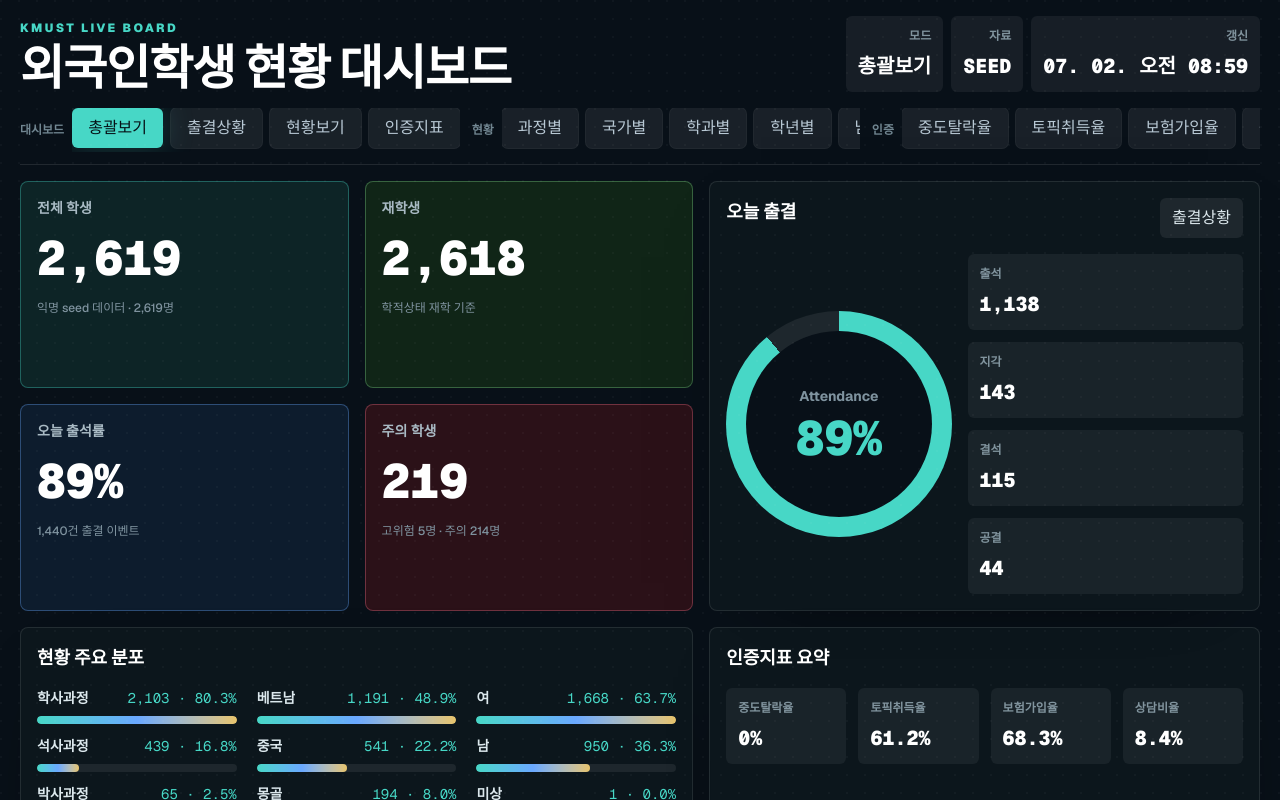
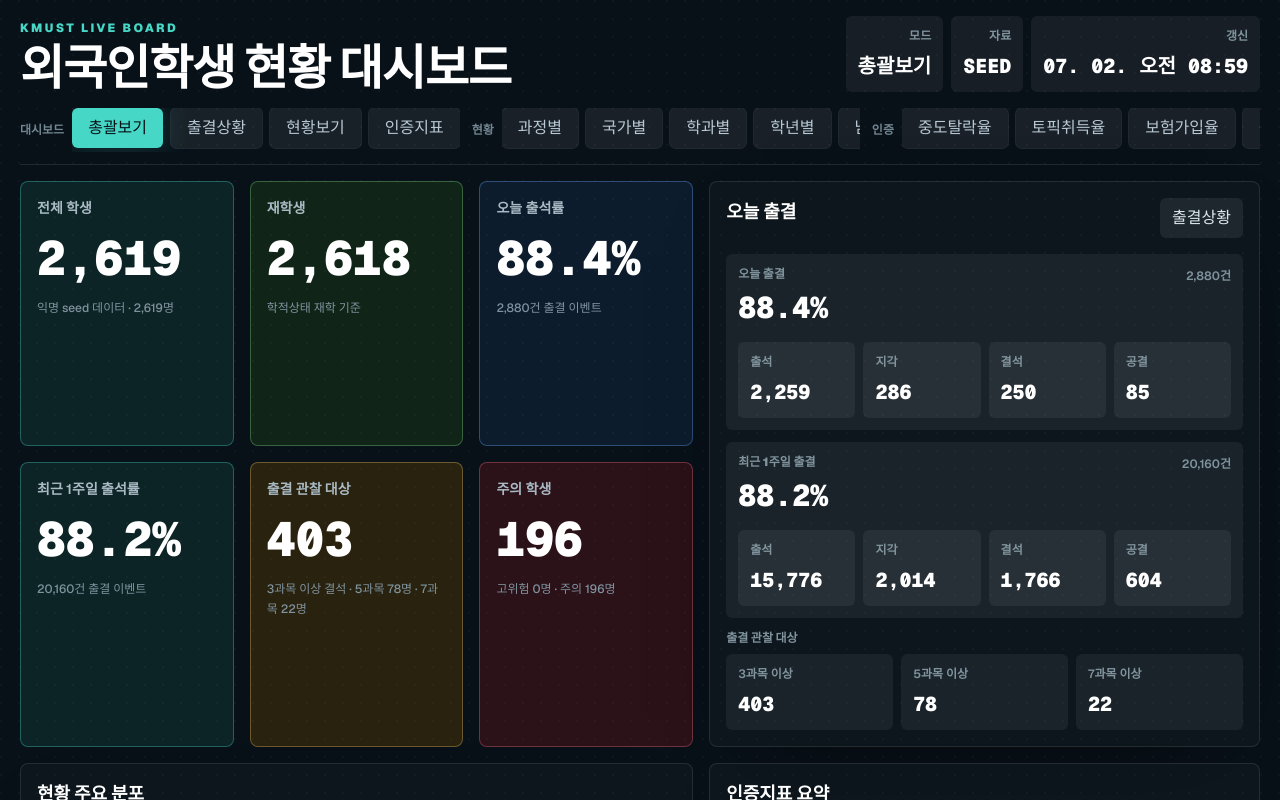
Before and after one commit to kongziac-lab/kmust, a Next.js app: page / in a window 1280 px wide. Built offline with nearby package versions, Linux system fonts and the light colour scheme; a web font is replaced by a local one.

Commit message:
Add attendance observation targets

```diff
--- a/src/app/dashboard-monitor.tsx
+++ b/src/app/dashboard-monitor.tsx
@@ -219,6 +219,69 @@ function Gauge({ value, label }: { value: number; label: string }) {
   );
 }
 
+function AttendanceSummaryBlock({
+  title,
+  rate,
+  total,
+  present,
+  late,
+  absent,
+  excused,
+}: {
+  title: string;
+  rate: number;
+  total: number;
+  present: number;
+  late: number;
+  absent: number;
+  excused: number;
+}) {
+  return (
+    <div className="rounded-md bg-white/6 p-3">
+      <div className="flex items-start justify-between gap-3">
+        <div>
+          <div className="text-xs font-black text-[#81949e]">{title}</div>
+          <div className="mt-2 font-mono text-3xl font-black text-white">{formatPercent(rate)}</div>
+        </div>
+        <div className="shrink-0 text-right text-xs font-semibold leading-5 text-[#7f939f]">
+          {formatNumber(total)}건
+        </div>
+      </div>
+      <div className="mt-4 grid grid-cols-4 gap-2">
+        <MiniStat label="출석" value={formatNumber(present)} />
+        <MiniStat label="지각" value={formatNumber(late)} />
+        <MiniStat label="결석" value={formatNumber(absent)} />
+        <MiniStat label="공결" value={formatNumber(excused)} />
+      </div>
+    </div>
+  );
+}
+
+function AbsenceThresholdSummary({ summary }: { summary: DashboardSummary }) {
+  return (
+    <div className="grid gap-3 sm:grid-cols-3">
+      <MetricTile
+        title="3과목 이상"
+        value={formatNumber(summary.metrics.absenceOver3)}
+        caption="출결 관찰 대상"
+        tone={summary.metrics.absenceOver3 > 0 ? "amber" : "green"}
+      />
+      <MetricTile
+        title="5과목 이상"
+        value={formatNumber(summary.metrics.absenceOver5)}
+        caption="집중 상담 권장"
+        tone={summary.metrics.absenceOver5 > 0 ? "red" : "green"}
+      />
+      <MetricTile
+        title="7과목 이상"
+        value={formatNumber(summary.metrics.absenceOver7)}
+        caption="즉시 확인 대상"
+        tone={summary.metrics.absenceOver7 > 0 ? "red" : "green"}
+      />
+    </div>
+  );
+}
+
 function ProgressRows({
   items,
   limit = 8,
@@ -259,6 +322,45 @@ function ProgressRows({
   );
 }
 
+function AbsenceObservationList({ summary, limit = 8 }: { summary: DashboardSummary; limit?: number }) {
+  const targets = summary.absenceWatchStudents
+    .filter((item) => item.absentCount >= 3)
+    .slice(0, limit);
+
+  if (targets.length === 0) {
+    return (
+      <div className="rounded-md bg-white/6 p-4 text-sm font-semibold text-[#9eb0bb]">
+        최근 1주일 기준 출결 관찰 대상 없음
+      </div>
+    );
+  }
+
+  return (
+    <div className="space-y-2">
+      {targets.map((item) => (
+        <div
+          key={item.student.studentNo}
+          className="grid gap-3 rounded-md bg-white/6 px-3 py-3 sm:grid-cols-[1fr_auto]"
+        >
+          <div className="min-w-0">
+            <div className="truncate text-sm font-black text-white">
+              {item.student.studentNo} · {item.student.department || item.student.program}
+            </div>
+            <div className="mt-1 truncate text-xs font-semibold text-[#81949e]">
+              결석 과목 {item.courseNames.join(", ") || "미확인"}
+            </div>
+          </div>
+          <div className="grid grid-cols-3 gap-2 text-right">
+            <MiniStat label="결석" value={formatNumber(item.absentCount)} />
+            <MiniStat label="지각" value={formatNumber(item.lateCount)} />
+            <MiniStat label="공결" value={formatNumber(item.excusedCount)} />
+          </div>
+        </div>
+      ))}
+    </div>
+  );
+}
+
 function BigBars({ items, limit = 10 }: { items: DistributionItem[]; limit?: number }) {
   const shown = items.slice(0, limit);
   const max = Math.max(...shown.map((item) => item.value), 1);
@@ -281,10 +383,10 @@ function BigBars({ items, limit = 10 }: { items: DistributionItem[]; limit?: num
   );
 }
 
-function RecentClasses({ summary }: { summary: DashboardSummary }) {
+function RecentClasses({ summary, limit = 6 }: { summary: DashboardSummary; limit?: number }) {
   return (
     <div className="space-y-2">
-      {summary.recentClasses.slice(0, 6).map((session) => (
+      {summary.recentClasses.slice(0, limit).map((session) => (
         <div key={session.id} className="flex items-center justify-between gap-3 rounded-md bg-white/6 px-3 py-2">
           <div className="min-w-0">
             <div className="truncate text-sm font-bold text-white">{session.courseName}</div>
@@ -309,7 +411,7 @@ function Overview({ summary }: { summary: DashboardSummary }) {
 
   return (
     <div className="grid min-h-0 gap-4 xl:grid-cols-[1.1fr_0.9fr]">
-      <div className="grid gap-4 md:grid-cols-2">
+      <div className="grid gap-4 md:grid-cols-2 xl:grid-cols-3">
         <MetricTile
           title="전체 학생"
           value={formatNumber(summary.metrics.totalStudents)}
@@ -326,6 +428,18 @@ function Overview({ summary }: { summary: DashboardSummary }) {
           value={formatPercent(summary.metrics.attendanceRate)}
           caption={`${formatNumber(summary.metrics.attendanceEvents)}건 출결 이벤트`}
           tone="blue"
+        />
+        <MetricTile
+          title="최근 1주일 출석률"
+          value={formatPercent(summary.metrics.weeklyAttendanceRate)}
+          caption={`${formatNumber(summary.metrics.weeklyAttendanceEvents)}건 출결 이벤트`}
+          tone="teal"
+        />
+        <MetricTile
+          title="출결 관찰 대상"
+          value={formatNumber(summary.metrics.attendanceObservationTargets)}
+          caption={`3과목 이상 결석 · 5과목 ${formatNumber(summary.metrics.absenceOver5)}명 · 7과목 ${formatNumber(summary.metrics.absenceOver7)}명`}
+          tone={summary.metrics.attendanceObservationTargets > 0 ? "amber" : "green"}
         />
         <MetricTile
           title="주의 학생"
@@ -348,13 +462,32 @@ function Overview({ summary }: { summary: DashboardSummary }) {
           </button>
         }
       >
-        <div className="grid gap-4 sm:grid-cols-[0.9fr_1.1fr]">
-          <Gauge value={summary.metrics.attendanceRate} label="Attendance" />
-          <div className="grid content-center gap-3">
-            <MiniStat label="출석" value={formatNumber(summary.metrics.todayPresent)} />
-            <MiniStat label="지각" value={formatNumber(summary.metrics.todayLate)} />
-            <MiniStat label="결석" value={formatNumber(summary.metrics.todayAbsent)} />
-            <MiniStat label="공결" value={formatNumber(summary.metrics.todayExcused)} />
+        <div className="grid gap-3">
+          <AttendanceSummaryBlock
+            title="오늘 출결"
+            rate={summary.metrics.attendanceRate}
+            total={summary.metrics.attendanceEvents}
+            present={summary.metrics.todayPresent}
+            late={summary.metrics.todayLate}
+            absent={summary.metrics.todayAbsent}
+            excused={summary.metrics.todayExcused}
+          />
+          <AttendanceSummaryBlock
+            title="최근 1주일 출결"
+            rate={summary.metrics.weeklyAttendanceRate}
+            total={summary.metrics.weeklyAttendanceEvents}
+            present={summary.metrics.weeklyPresent}
+            late={summary.metrics.weeklyLate}
+            absent={summary.metrics.weeklyAbsent}
+            excused={summary.metrics.weeklyExcused}
+          />
+          <div>
+            <div className="mb-2 text-xs font-black text-[#81949e]">출결 관찰 대상</div>
+            <div className="grid gap-2 sm:grid-cols-3">
+              <MiniStat label="3과목 이상" value={formatNumber(summary.metrics.absenceOver3)} />
+              <MiniStat label="5과목 이상" value={formatNumber(summary.metrics.absenceOver5)} />
+              <MiniStat label="7과목 이상" value={formatNumber(summary.metrics.absenceOver7)} />
+            </div>
           </div>
         </div>
       </Panel>
@@ -381,42 +514,53 @@ function Overview({ summary }: { summary: DashboardSummary }) {
 
 function AttendanceView({ summary }: { summary: DashboardSummary }) {
   return (
-    <div className="grid min-h-0 gap-4 xl:grid-cols-[0.85fr_1.15fr]">
+    <div className="grid min-h-0 gap-4 xl:grid-cols-[0.82fr_1.18fr]">
+      <div className="grid min-h-0 gap-4">
         <Panel title="출결상황">
-        <div className="grid gap-5 lg:grid-cols-[0.9fr_1.1fr]">
+          <div className="grid gap-4">
+            <div className="grid gap-4 lg:grid-cols-[0.78fr_1.22fr]">
               <Gauge value={summary.metrics.attendanceRate} label="Today" />
-          <div className="grid gap-3 sm:grid-cols-2">
-            <MetricTile
-              title="출석"
-              value={formatNumber(summary.metrics.todayPresent)}
-              caption="정상 체크인"
-              tone="green"
-            />
-            <MetricTile
-              title="지각"
-              value={formatNumber(summary.metrics.todayLate)}
-              caption="수업 시작 후 체크인"
-              tone="amber"
-            />
-            <MetricTile
-              title="결석"
-              value={formatNumber(summary.metrics.todayAbsent)}
-              caption="미확인 출결"
-              tone="red"
-            />
-            <MetricTile
-              title="공결"
-              value={formatNumber(summary.metrics.todayExcused)}
-              caption="사유 등록"
-              tone="blue"
+              <AttendanceSummaryBlock
+                title="오늘 출결"
+                rate={summary.metrics.attendanceRate}
+                total={summary.metrics.attendanceEvents}
+                present={summary.metrics.todayPresent}
+                late={summary.metrics.todayLate}
+                absent={summary.metrics.todayAbsent}
+                excused={summary.metrics.todayExcused}
               />
             </div>
+            <AttendanceSummaryBlock
+              title="최근 1주일 출결"
+              rate={summary.metrics.weeklyAttendanceRate}
+              total={summary.metrics.weeklyAttendanceEvents}
+              present={summary.metrics.weeklyPresent}
+              late={summary.metrics.weeklyLate}
+              absent={summary.metrics.weeklyAbsent}
+              excused={summary.metrics.weeklyExcused}
+            />
           </div>
         </Panel>
 
         <Panel title="오늘 수업">
-        <RecentClasses summary={summary} />
+          <RecentClasses summary={summary} limit={3} />
         </Panel>
+      </div>
+
+      <div className="grid min-h-0 gap-4">
+        <Panel title="결석 누적 관찰">
+          <div className="grid gap-4">
+            <div className="text-sm font-semibold leading-6 text-[#9eb0bb]">
+              최근 1주일 기준 결석 과목 수로 출결 관찰 대상을 분류합니다.
+            </div>
+            <AbsenceThresholdSummary summary={summary} />
+          </div>
+        </Panel>
+
+        <Panel title="관찰 대상 리스트">
+          <AbsenceObservationList summary={summary} limit={5} />
+        </Panel>
+      </div>
     </div>
   );
 }
--- a/src/lib/data.ts
+++ b/src/lib/data.ts
@@ -155,6 +155,12 @@ function todayAt(hour: number, minute = 0) {
   return date.toISOString();
 }
 
+function shiftDays(value: string, daysAgo: number) {
+  const date = new Date(value);
+  date.setDate(date.getDate() - daysAgo);
+  return date;
+}
+
 export function getStudents() {
   return readStudentsFromDatabase() ?? seedStudents;
 }
@@ -172,35 +178,43 @@ export function getClassSessions(): ClassSession[] {
 }
 
 export function getAttendanceEvents(): AttendanceEvent[] {
-  const now = new Date().toISOString();
   const classes = getClassSessions();
   const activeStudents = getStudents()
     .filter((student) => student.academicStatus === "재학")
     .slice(0, 480);
+  const days = Array.from({ length: 7 }, (_, index) => index);
 
   return activeStudents.flatMap((student, studentIndex) =>
-    classes.slice(0, 3).map((session, classIndex) => {
-      const marker = (studentIndex * 7 + classIndex * 11) % 100;
+    days.flatMap((daysAgo) =>
+      classes.map((session, classIndex) => {
+        const scheduledAt = shiftDays(session.scheduledAt, daysAgo);
+        const absenceBoost = studentIndex % 31 === 0 ? 12 : studentIndex % 17 === 0 ? 6 : 0;
+        const marker = (studentIndex * 7 + classIndex * 11 + daysAgo * 13) % 100;
         const status =
-        marker < 8 ? "absent" : marker < 18 ? "late" : marker < 21 ? "excused" : "present";
+          marker < 8 + absenceBoost
+            ? "absent"
+            : marker < 18 + absenceBoost
+              ? "late"
+              : marker < 21 + absenceBoost
+                ? "excused"
+                : "present";
         const checkedAt =
           status === "absent"
             ? null
-          : new Date(
-              new Date(session.scheduledAt).getTime() + (status === "late" ? 14 : 1) * 60_000,
-            ).toISOString();
+            : new Date(scheduledAt.getTime() + (status === "late" ? 14 : 1) * 60_000).toISOString();
 
         return {
-        id: `ATT-${student.studentNo}-${session.id}`,
+          id: `ATT-${student.studentNo}-${session.id}-D${daysAgo}`,
           studentNo: student.studentNo,
           classId: session.id,
           status,
           checkedAt,
           reason: status === "excused" ? "공결" : status === "absent" ? "미확인" : null,
           sourceSystem: "fixture",
-        syncedAt: now,
+          syncedAt: scheduledAt.toISOString(),
         } satisfies AttendanceEvent;
       }),
+    ),
   );
 }
 
--- a/src/lib/summary.ts
+++ b/src/lib/summary.ts
@@ -40,19 +40,130 @@ function toPercent(value: number, total: number) {
   return Math.round((value / total) * 1000) / 10;
 }
 
+function eventTime(event: AttendanceEvent) {
+  return new Date(event.checkedAt || event.syncedAt).getTime();
+}
+
+function startOfDay(date: Date) {
+  const copy = new Date(date);
+  copy.setHours(0, 0, 0, 0);
+  return copy;
+}
+
+function endOfDay(date: Date) {
+  const copy = new Date(date);
+  copy.setHours(23, 59, 59, 999);
+  return copy;
+}
+
+function isSameDay(event: AttendanceEvent, date: Date) {
+  const time = eventTime(event);
+  return time >= startOfDay(date).getTime() && time <= endOfDay(date).getTime();
+}
+
+function isWithinCalendarDays(event: AttendanceEvent, date: Date, days: number) {
+  const start = startOfDay(date);
+  start.setDate(start.getDate() - (days - 1));
+  const time = eventTime(event);
+  return time >= start.getTime() && time <= endOfDay(date).getTime();
+}
+
+function summarizeAttendance(attendance: AttendanceEvent[]) {
+  const present = attendance.filter((event) => event.status === "present").length;
+  const late = attendance.filter((event) => event.status === "late").length;
+  const absent = attendance.filter((event) => event.status === "absent").length;
+  const excused = attendance.filter((event) => event.status === "excused").length;
+
+  return {
+    total: attendance.length,
+    present,
+    late,
+    absent,
+    excused,
+    rate: attendance.length === 0 ? 0 : Math.round(((present + late) / attendance.length) * 1000) / 10,
+  };
+}
+
 function attendanceFor(student: Student, attendance: AttendanceEvent[]) {
   return attendance.filter((event) => event.studentNo === student.studentNo);
+}
+
+function buildAbsenceWatchStudents(
+  students: Student[],
+  attendance: AttendanceEvent[],
+  classes: ReturnType<typeof getClassSessions>,
+) {
+  const studentByNo = new Map(students.map((student) => [student.studentNo, student]));
+  const classById = new Map(classes.map((session) => [session.id, session]));
+  const byStudent = new Map<
+    string,
+    {
+      absentCount: number;
+      lateCount: number;
+      excusedCount: number;
+      courseNames: Set<string>;
+    }
+  >();
+
+  for (const event of attendance) {
+    if (event.status !== "absent" && event.status !== "late" && event.status !== "excused") {
+      continue;
+    }
+
+    const item =
+      byStudent.get(event.studentNo) ||
+      {
+        absentCount: 0,
+        lateCount: 0,
+        excusedCount: 0,
+        courseNames: new Set<string>(),
+      };
+
+    if (event.status === "absent") {
+      item.absentCount += 1;
+      item.courseNames.add(classById.get(event.classId)?.courseName || event.classId);
+    } else if (event.status === "late") {
+      item.lateCount += 1;
+    } else {
+      item.excusedCount += 1;
+    }
+
+    byStudent.set(event.studentNo, item);
+  }
+
+  return [...byStudent.entries()]
+    .map(([studentNo, item]) => {
+      const student = studentByNo.get(studentNo);
+      if (!student) return null;
+
+      return {
+        student,
+        absentCount: item.absentCount,
+        lateCount: item.lateCount,
+        excusedCount: item.excusedCount,
+        courseNames: [...item.courseNames].slice(0, 4),
+      };
+    })
+    .filter((item): item is NonNullable<typeof item> => Boolean(item))
+    .filter((item) => item.absentCount > 0)
+    .sort(
+      (a, b) =>
+        b.absentCount - a.absentCount ||
+        b.lateCount - a.lateCount ||
+        a.student.studentNo.localeCompare(b.student.studentNo, "ko-KR"),
+    );
 }
 
 export function buildDashboardSummary() {
   const students = getStudents();
   const classes = getClassSessions();
   const attendance = getAttendanceEvents();
+  const now = new Date();
+  const todayAttendance = attendance.filter((event) => isSameDay(event, now));
+  const weeklyAttendance = attendance.filter((event) => isWithinCalendarDays(event, now, 7));
+  const todaySummary = summarizeAttendance(todayAttendance);
+  const weeklySummary = summarizeAttendance(weeklyAttendance);
   const risks = students.map((student) => assessRisk(student, attendanceFor(student, attendance)));
-  const todayAbsent = attendance.filter((event) => event.status === "absent").length;
-  const todayLate = attendance.filter((event) => event.status === "late").length;
-  const todayPresent = attendance.filter((event) => event.status === "present").length;
-  const todayExcused = attendance.filter((event) => event.status === "excused").length;
   const activeStudents = students.filter((student) => student.academicStatus === "재학");
   const insuranceDue = students.filter((student) => isWithin(student.insuranceEndDate, 30)).length;
   const languageDue = students.filter((student) => isWithin(student.languageCertificateValidUntil, 60)).length;
@@ -64,6 +175,10 @@ export function buildDashboardSummary() {
   const languageTrainingCompleted = students.filter((student) => student.languageTrainingCompleted).length;
   const dropoutStudents = students.filter((student) => isDropoutStatus(student.academicStatus)).length;
   const counselingTargets = highRisk + mediumRisk;
+  const absenceWatchStudents = buildAbsenceWatchStudents(students, weeklyAttendance, classes);
+  const absenceOver3 = absenceWatchStudents.filter((item) => item.absentCount >= 3).length;
+  const absenceOver5 = absenceWatchStudents.filter((item) => item.absentCount >= 5).length;
+  const absenceOver7 = absenceWatchStudents.filter((item) => item.absentCount >= 7).length;
   const harnessRuns = [
     runStudentHarness(students),
     runClassHarness(classes),
@@ -77,13 +192,22 @@ export function buildDashboardSummary() {
       totalStudents: students.length,
       activeStudents: activeStudents.length,
       todayClasses: classes.length,
-      attendanceEvents: attendance.length,
-      todayAbsent,
-      todayLate,
-      todayPresent,
-      todayExcused,
-      attendanceRate:
-        attendance.length === 0 ? 0 : Math.round(((todayPresent + todayLate) / attendance.length) * 1000) / 10,
+      attendanceEvents: todaySummary.total,
+      todayAbsent: todaySummary.absent,
+      todayLate: todaySummary.late,
+      todayPresent: todaySummary.present,
+      todayExcused: todaySummary.excused,
+      attendanceRate: todaySummary.rate,
+      weeklyAttendanceEvents: weeklySummary.total,
+      weeklyAbsent: weeklySummary.absent,
+      weeklyLate: weeklySummary.late,
+      weeklyPresent: weeklySummary.present,
+      weeklyExcused: weeklySummary.excused,
+      weeklyAttendanceRate: weeklySummary.rate,
+      absenceOver3,
+      absenceOver5,
+      absenceOver7,
+      attendanceObservationTargets: absenceOver3,
       highRisk,
       mediumRisk,
       insuranceDue,
@@ -135,6 +259,7 @@ export function buildDashboardSummary() {
       }))
       .filter((item) => item.risk.overallGrade !== "low")
       .slice(0, 12),
+    absenceWatchStudents,
     harnessRuns,
   };
 }
```
Also changed, not shown: 1 other file (tests, documents, lock files or other folders). Lines whose indentation alone changed are shown as unchanged.
